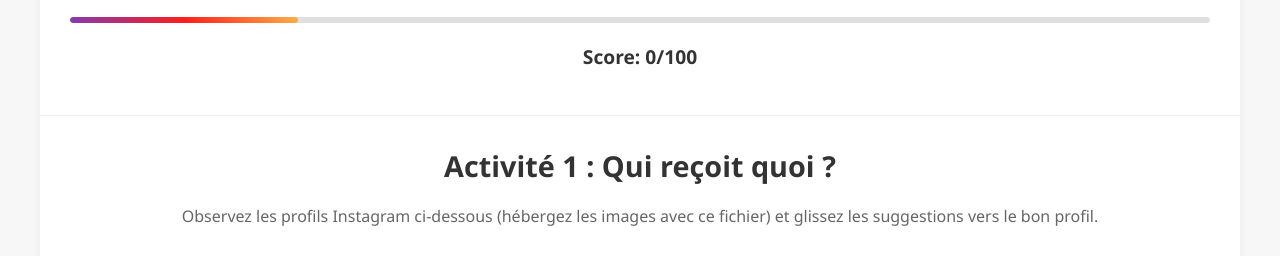
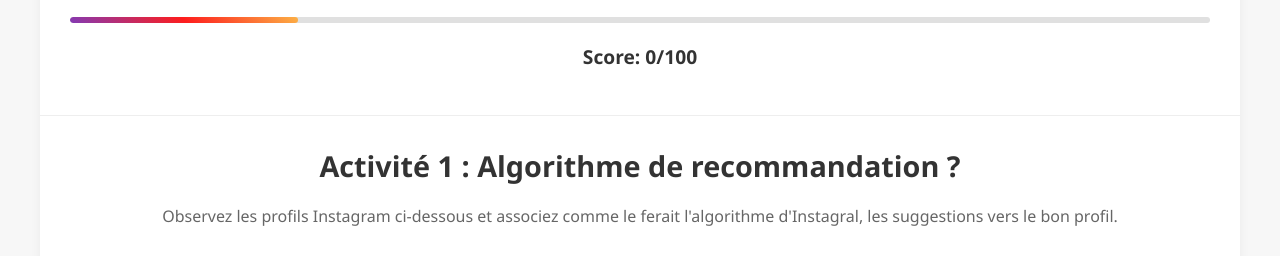
Before and after one commit to Drane06/instagram, a plain HTML site: page index.html in a window 1280 px wide. Shown: the part 140-396 px from the top of the page. Drawn offline with Linux system fonts and the light colour scheme.

Commit message:
Update index.html

```diff
--- a/index.html
+++ b/index.html
@@ -62,8 +62,8 @@
 
     <!-- Activité 1 -->
     <div class="activity active" id="activity1">
-      <h2 class="activity-title"> Activité 1 : Qui reçoit quoi ?</h2>
-      <p style="text-align:center;color:#666;margin-bottom:30px;">Observez les profils Instagram ci-dessous (hébergez les images avec ce fichier) et glissez les suggestions vers le bon profil.</p>
+      <h2 class="activity-title"> Activité 1 : Algorithme de recommandation ?</h2>
+      <p style="text-align:center;color:#666;margin-bottom:30px;">Observez les profils Instagram ci-dessous et associez comme le ferait l'algorithme d'Instagral, les suggestions vers le bon profil.</p>
       <div class="profiles">
         <div class="profile-card" data-profile="liam">
           <div class="profile-image-container"><img src="insta3.png" alt="Profil Instagram de Liam_GoalAndGaming (Football & Gaming)"></div>
```
